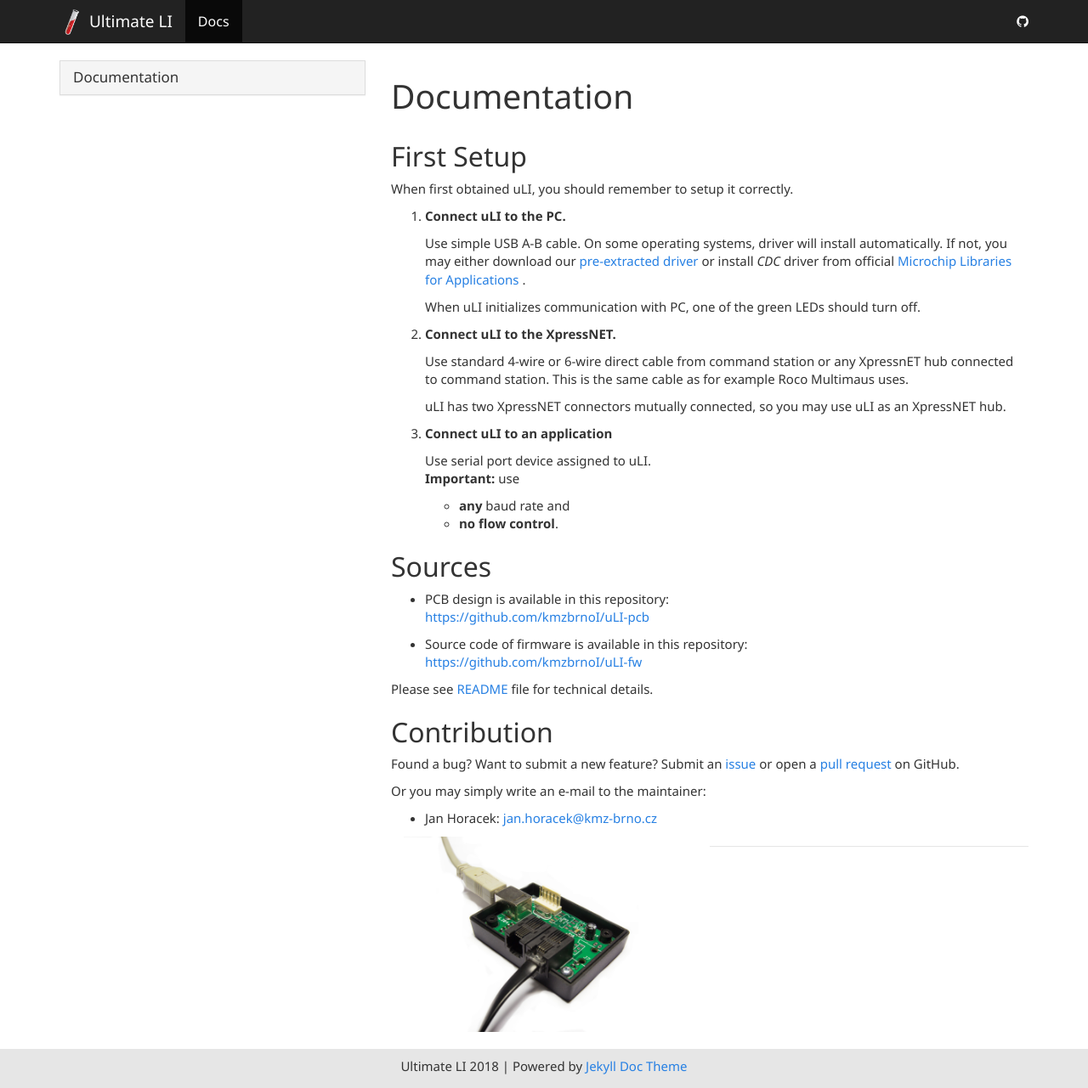
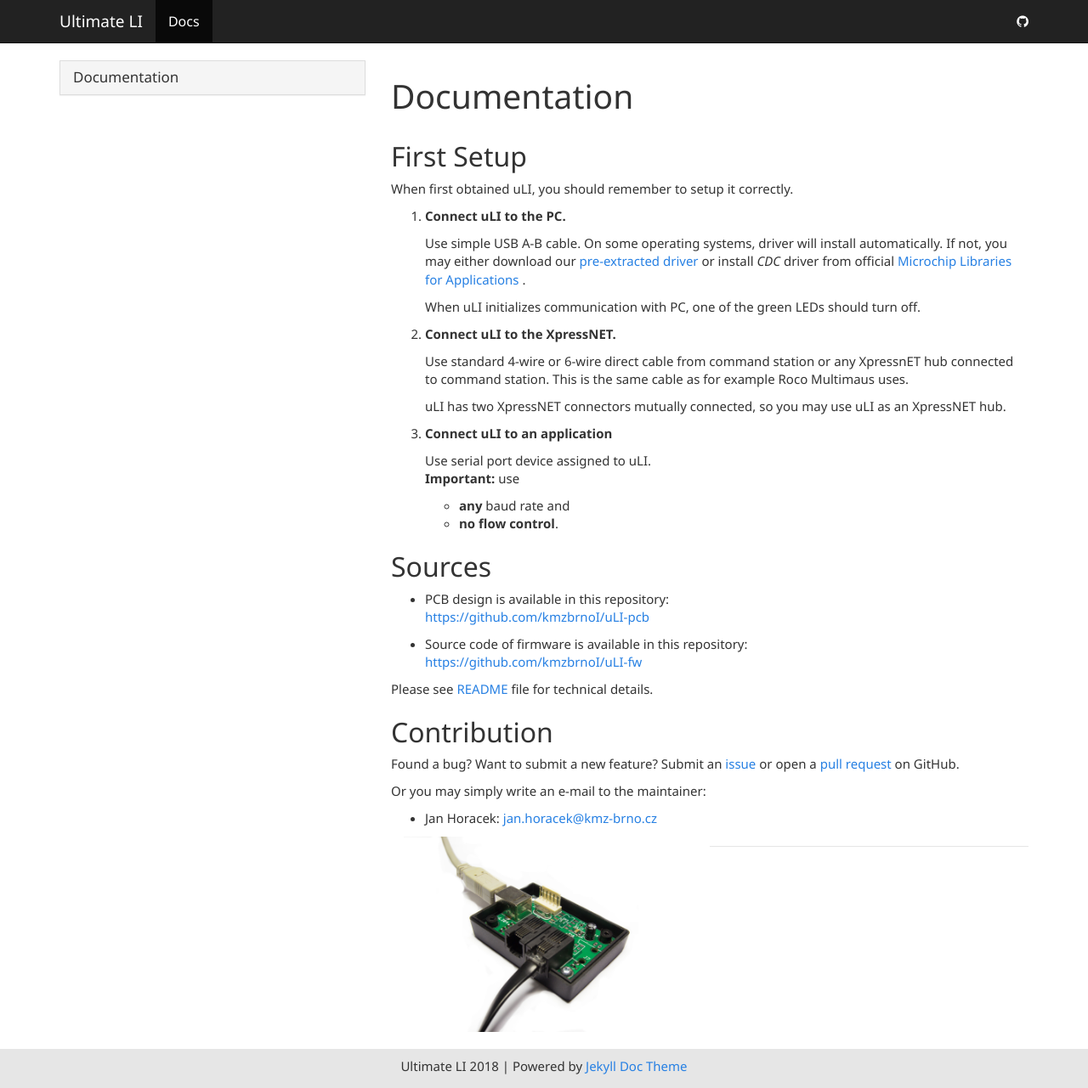
Before and after one commit to kmzbrnoI/uLI-web, a Jekyll site: the page built from _docs/index.md, in a window 1280 px wide and 1281 px high. Shown: the whole window at 85% size. Built offline with Jekyll 4.4.1, drawn with Linux system fonts in a browser that asks for light colours; nearby versions of some CDN libraries.

Commit message:
Add uLI icon, do not use icon in header menu.

```diff
--- a/_includes/topnav.html
+++ b/_includes/topnav.html
@@ -8,7 +8,8 @@
         <span class="icon-bar"></span>
       </button>
             <a class="navbar-brand" href="{{ site.baseurl }}/">
-                <span><img src="{{site.baseurl}}/img/logonav.png"></span> {{ site.title }}
+                <!-- <span><img src="{{site.baseurl}}/img/uLI-icon-white.svg"></span>-->
+                {{ site.title }}
             </a>
         </div>
         <div id="navbar" class="collapse navbar-collapse">
```
Also changed, not shown: img/uLI-icon-white.svg (added), img/uLI-icon.svg (added).
